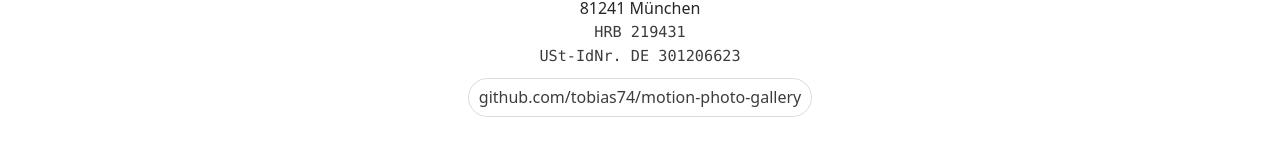
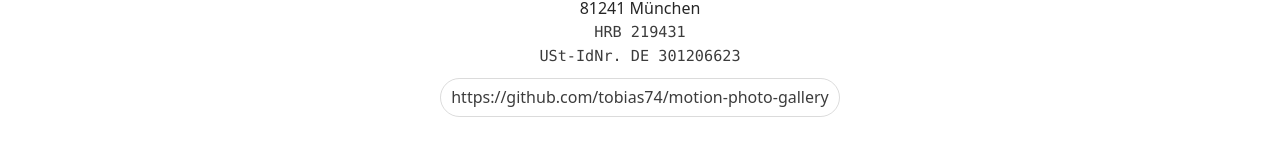
Before and after one commit to tobias74/motion-photo-gallery, a Vue app: page /en/imprint in a window 1280 px wide. Shown: the part 158-326 px from the top of the page. Built offline with nearby package versions, Linux system fonts and the light colour scheme.

Commit message:
Update footer link to include full URL

```diff
--- a/src/views/Imprint.vue
+++ b/src/views/Imprint.vue
@@ -14,7 +14,7 @@
         target="_blank"
         rel="noopener noreferrer"
       >
-        github.com/tobias74/motion-photo-gallery
+        https://github.com/tobias74/motion-photo-gallery
       </a>
     </div>
   </footer>
```
